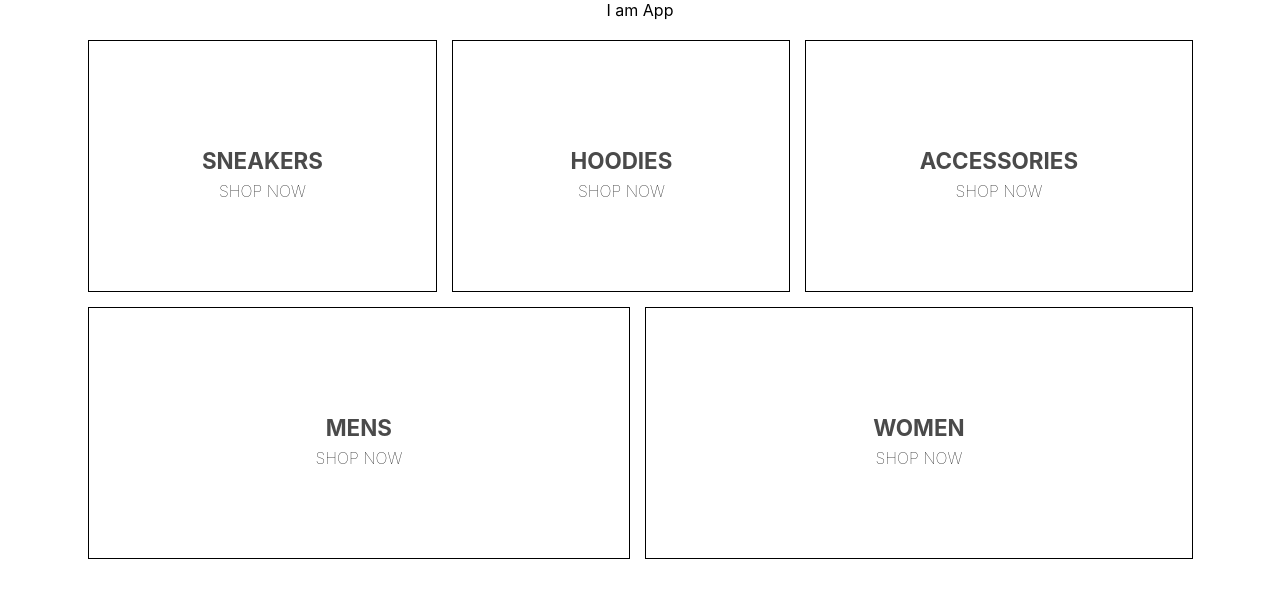
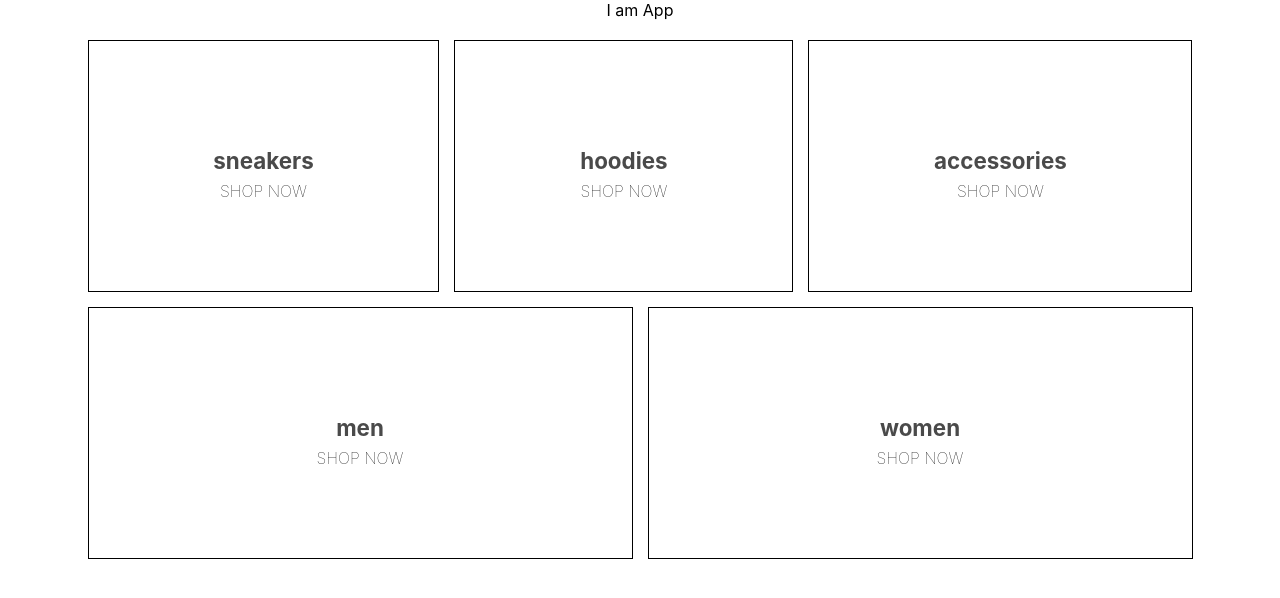
Before and after one commit to utevo/e-commerce, a React (Create React App) app: page / in a window 1280 px wide. Shown: the top 598 px of the page. Built offline with nearby package versions, Linux system fonts and the light colour scheme.

Commit message:
Create the Direcotry component

```diff
--- /dev/null
+++ b/src/components/directory/directory.jsx
@@ -0,0 +1,55 @@
+import React from 'react';
+
+import MenuItem from '../menu-item/menu-item';
+
+import './directory.scss';
+
+class Directory extends React.Component {
+  constructor() {
+    super();
+
+    this.state = {
+      sections: [
+        {
+          title: 'sneakers',
+          imageUrl: '',
+          id: 1,
+        },
+        {
+          title: 'hoodies',
+          imageUrl: '',
+          id: 2,
+        },
+        {
+          title: 'accessories',
+          imageUrl: '',
+          id: 3,
+        },
+        {
+          title: 'men',
+          imageUrl: '',
+          id: 4,
+        },
+        {
+          title: 'women',
+          imageUrl: '',
+          id: 5,
+        },
+      ]
+    }
+  }
+
+  render() {
+    return (
+      <div className='directory'>
+        {
+          this.state.sections.map((section) => (
+            <MenuItem key={section.id} title={section.title}></MenuItem>
+          ))
+        }
+      </div>
+    )
+  }
+}
+
+export default Directory;
--- /dev/null
+++ b/src/components/directory/directory.scss
@@ -0,0 +1,6 @@
+.directory {
+  width: 100%;
+  display: flex;
+  flex-wrap: wrap;
+  justify-content: space-between;
+}
--- a/src/pages/homepage/homepage.jsx
+++ b/src/pages/homepage/homepage.jsx
@@ -1,18 +1,12 @@
 import React from 'react';
 
-import MenuItem from '../../components/menu-item/menu-item';
+import Directory from '../../components/directory/directory';
 
 import './homepage.scss';
 
 const HomePage = () => (
   <div className="homepage">
-    <div className="directory-menu">
-      <MenuItem title="SNEAKERS"></MenuItem>
-      <MenuItem title="HOODIES"></MenuItem>
-      <MenuItem title="ACCESSORIES"></MenuItem>
-      <MenuItem title="MENS"></MenuItem>
-      <MenuItem title="WOMEN"></MenuItem>
-    </div>
+    <Directory></Directory>
   </div>
 )
 
--- a/src/pages/homepage/homepage.scss
+++ b/src/pages/homepage/homepage.scss
@@ -4,10 +4,3 @@
   align-items: center;
   padding: 20px 80px;
 }
-
-.directory-menu {
-  width: 100%;
-  display: flex;
-  flex-wrap: wrap;
-  justify-content: space-between;
-}
```
